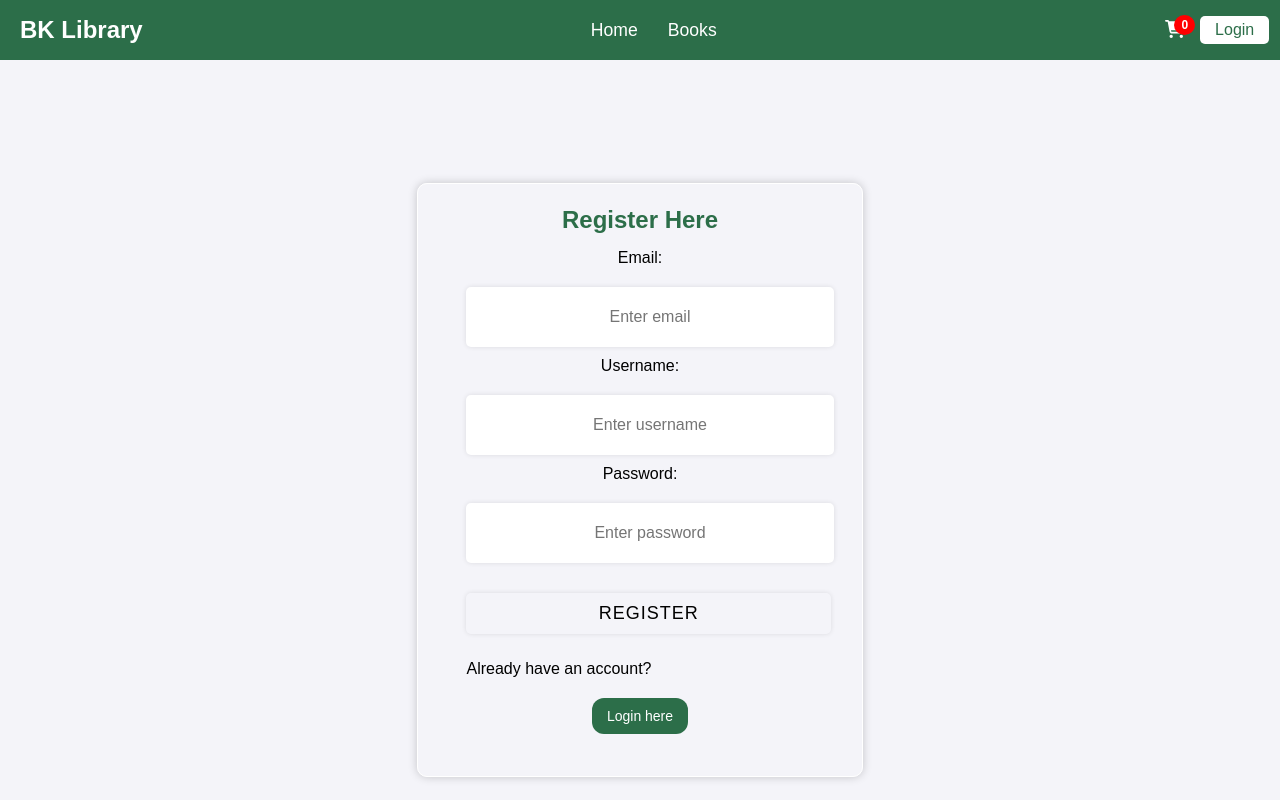
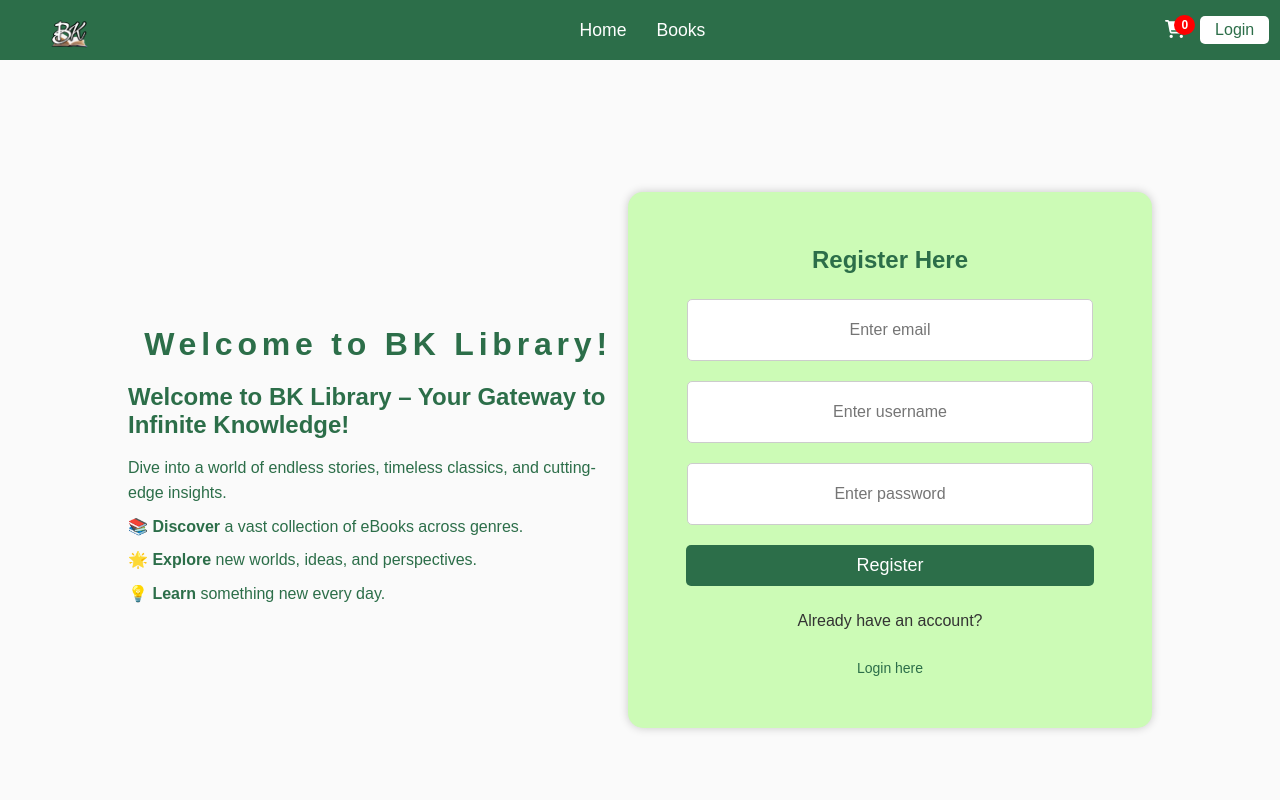
Before and after one commit to BlinKoka/BookStore, a React (Create React App) app in the folder frontend/: page /login in a window 1280 px wide. Both pictures are taken after a click on the button "Register here". Shown: the top 800 px of the page. Built offline with nearby package versions, Linux system fonts and the light colour scheme.

Commit message:
`Added welcome text animation and styling to login/signup page`

```diff
--- a/frontend/src/components/Nav.js
+++ b/frontend/src/components/Nav.js
@@ -5,6 +5,7 @@ import { FontAwesomeIcon } from "@fortawesome/react-fontawesome";
 import { faShoppingCart } from "@fortawesome/free-solid-svg-icons";
 import { useNavigate } from "react-router-dom";
 import { useCart } from "../CartContext";
+import logo from '../components/Assets/logo.PNG'
 import "./nav.css";
 
 function Navigation() {
@@ -57,7 +58,11 @@ function Navigation() {
 
     return (
         <Navbar bg="light" expand="lg">
-            <Navbar.Brand href="/">BK Library</Navbar.Brand>
+            <Navbar.Brand href="/"><img src={logo}
+                alt="Brand Logo"
+                className="navbar-logo"
+                />
+            </Navbar.Brand>
 
             <div className="navbar-nav">
                 <LinkContainer to="/">
--- a/frontend/src/components/footer/footer.css
+++ b/frontend/src/components/footer/footer.css
@@ -16,7 +16,7 @@
 }
 
 .footer-logo img {
-    width: 40px;
+    width: 70px;
     height: auto;
 }
 
--- a/frontend/src/components/footer/footer.jsx
+++ b/frontend/src/components/footer/footer.jsx
@@ -1,6 +1,6 @@
 import React from 'react'
 import './footer.css'
-import logo from '../Assets/logo.png'
+import logo from '../Assets/logo.PNG'
 import Instagram_logo from '../Assets/Instagram_icon.png'
 import facebook_icon from '../Assets/facebook_icon.png'
 import twitter_icon from '../Assets/twitter_logo.png'
--- a/frontend/src/components/loginsignup/LoginSignup.css
+++ b/frontend/src/components/loginsignup/LoginSignup.css
@@ -1,98 +1,108 @@
+/* Overall Layout */
 .container {
   display: flex;
-    justify-content: center;
+  justify-content: space-between;
   align-items: center;
   height: 100vh;
   background-color: hsl(0, 0%, 98%);
+  padding: 0 10%;
 }
 
-  .registerForm,
-  .loginForm {
-    width: 400px;
-    background-color: transparent;
+/* Welcome Text (Left Side) */
+.welcome-container {
+  flex: 1;
+  max-width: 50%;
+  text-align: left;
+  color: #2c6e49;
+}
+
+.static-welcome-message h2 {
+  font-size: 1.5rem;
+  margin-bottom: 1rem;
+}
+
+.static-welcome-message p {
+  font-size: 1rem;
+  line-height: 1.6;
+  margin: 0.5rem 0;
+}
+
+/* Animated Welcome Text */
+.welcome-text h1 {
+  font-size: 2rem;
+  color: #2c6e49;
+  overflow: hidden;
+  white-space: nowrap;
+  letter-spacing: 0.15em;
+}
+
+/* Form Container (Right Side) */
+.form-container {
+  flex: 1;
+  display: flex;
+  justify-content: center;
+  text-align: center;
+}
+
+.registerForm, .loginForm {
+  width: 480px;
+  background-color: rgb(204, 251, 182);
   padding: 22px;
-    border-radius: 10px;
+  border-radius: 15px;
   box-shadow: 0px 0px 10px rgba(0, 0, 0, 0.2);
   display: flex;
   flex-direction: column;
   align-items: center;
-    border: 1px solid white;
 }
 
 h4 {
-    margin-top: 0;
   font-size: 24px;
   color: #2c6e49;
   margin-bottom: 15px;
   text-align: center;
 }
 
-  label {
-    display: block;
-    margin-bottom: 10px;
-    font-size: 16px;
-    color: #000000;
+.textInput {
+  width: 80%;
+  height: 40px;
   text-align: center;
-  }
-
-  .textInput {
-    text-align: center;
-    width: 100%;
-    height: 40px;
   padding: 10px;
   margin-bottom: 10px;
   border-radius: 5px;
-    border: none;
-    box-shadow: 0px 0px 5px rgba(0, 0, 0, 0.1);
+  border: 1px solid #ccc;
   font-size: 16px;
-    color: rgb(0, 51, 128);
 }
-  .registerForm p,
-  .loginForm p {
-    color: rgb(0, 0, 0);
-  }
+
 .button {
-    width: 105%;
+  width: 85%;
   padding: 10px;
-    margin-top: 20px;
-    background-color: var(--color-golden);
-    color: #000000;
+  margin-top: 10px;
+  background-color: #2c6e49;
+  color: white;
   border: none;
   border-radius: 5px;
   cursor: pointer;
-    box-shadow: 0px 0px 5px rgba(0, 0, 0, 0.1);
   font-size: 18px;
-    text-transform: uppercase;
-    letter-spacing: 1px;
-    transition: background-color 0.3s ease-in-out;
 }
 
 .button:hover {
-    background-color: #2c6e49
-  }
-
-  .ahref a {
-    color: var(--color-golden);
-    font-size: 20px;
-    text-decoration: none;
-    margin-top: 20px;
-    transition: color 0.3s ease-in-out;
-  }
-
-  a:hover {
-    color: rgb(137, 0, 0);
+  background-color: #1f4d35;
 }
 
 .statusMessage {
-    margin-top: 20px;
+  margin-top: 10px;
   font-size: 16px;
   color: red;
-    text-align: center;
 }
 
-  .ahref {
-    color: rgb(255, 255, 255);
-    font-size: 13px;
-    background-color: #2c6e49;
-    border-radius: 12px;
+.switch-btn {
+  background: none;
+  border: none;
+  color: #2c6e49;
+  font-size: 14px;
+  cursor: pointer;
 }
+
+.switch-btn:hover {
+  text-decoration: underline;
+}
--- a/frontend/src/components/loginsignup/LoginSignup.jsx
+++ b/frontend/src/components/loginsignup/LoginSignup.jsx
@@ -1,6 +1,6 @@
 import "./LoginSignup.css";
 import Axios from "axios";
-import React, { useState } from "react";
+import React, { useState, useEffect } from "react";
 import { useNavigate } from "react-router-dom";
 
 function Login() {
@@ -10,9 +10,24 @@ function Login() {
   const [loginStatus, setLoginStatus] = useState("");
   const [registerStatus, setRegisterStatus] = useState("");
   const [showRegisterForm, setShowRegisterForm] = useState(false);
-  const [, setIsLoggedIn] = useState(false); // Track login state
+  const [, setIsLoggedIn] = useState(false);
+  const [welcomeText, setWelcomeText] = useState("");
+  const [currentIndex, setCurrentIndex] = useState(0);
 
   const navigate = useNavigate();
+  const welcomeMessage = "Welcome to BK Library!";
+
+  // Animate welcome text
+  useEffect(() => {
+    if (currentIndex < welcomeMessage.length) {
+      const timeout = setTimeout(() => {
+        setWelcomeText((prev) => prev + welcomeMessage[currentIndex]);
+        setCurrentIndex((prev) => prev + 1);
+      }, 100);
+
+      return () => clearTimeout(timeout);
+    }
+  }, [currentIndex, welcomeMessage]);
 
   // Register Function
   const register = (e) => {
@@ -23,16 +38,9 @@ function Login() {
       password: password,
     })
       .then((response) => {
-        if (response.data.message) {
-          setRegisterStatus(response.data.message);
-        } else {
-          setRegisterStatus("Account created successfully");
-        }
+        setRegisterStatus(response.data.message || "Account created successfully");
       })
-      .catch((error) => {
-        console.log(error);
-        setRegisterStatus("An error occurred.");
-      });
+      .catch(() => setRegisterStatus("An error occurred."));
   };
 
   // Login Function
@@ -47,134 +55,57 @@ function Login() {
       } else {
         setLoginStatus("Login was successful");
         localStorage.setItem("accessToken", response.data.accessToken);
-        localStorage.setItem("role", response.data.role); // Set the role in localStorage
+        localStorage.setItem("role", response.data.role);
         localStorage.setItem("idusers", response.data.idusers);
-        setIsLoggedIn(true); // Update login state
+        setIsLoggedIn(true);
         navigate("/");
       }
     });
   };
 
-  // Toggle between Register and Login Forms
-  const toggleRegisterForm = () => {
-    setShowRegisterForm(!showRegisterForm);
-  };
+  return (
+    <div className="container">
+      {/* Left Side: Welcome Text */}
+      <div className="welcome-container">
+        <div className="static-welcome-message">
+          <div className="welcome-text">
+            <h1>{welcomeText}</h1>
+          </div>
+          <h2>Welcome to BK Library – Your Gateway to Infinite Knowledge!</h2>
+          <p>Dive into a world of endless stories, timeless classics, and cutting-edge insights.</p>
+          <p>📚 <strong>Discover</strong> a vast collection of eBooks across genres.</p>
+          <p>🌟 <strong>Explore</strong> new worlds, ideas, and perspectives.</p>
+          <p>💡 <strong>Learn</strong> something new every day.</p>
+        </div>
+      </div>
 
-  return (
-    <div className="container app__bg" id="login">
+      {/* Right Side: Login/Register Form */}
+      <div className="form-container">
         {showRegisterForm ? (
           <div className="registerForm">
             <form onSubmit={register}>
               <h4>Register Here</h4>
-            <label htmlFor="email">Email: </label>
-            <input
-              className="textInput"
-              type="email"
-              name="email"
-              onChange={(e) => setEmail(e.target.value)}
-              placeholder="Enter email"
-              required
-              value={email || ""}
-            />
-            <label htmlFor="username">Username: </label>
-            <input
-              className="textInput"
-              type="text"
-              name="username"
-              onChange={(e) => setUsername(e.target.value)}
-              placeholder="Enter username"
-              required
-              value={username || ""}
-            />
-            <label htmlFor="password">Password: </label>
-            <input
-              className="textInput"
-              type="password"
-              name="password"
-              onChange={(e) => setPassword(e.target.value)}
-              placeholder="Enter password"
-              autoComplete="current-password"
-              required
-              value={password || ""}
-            />
-            <input
-              className="button"
-              type="submit"
-              value="Register"
-            />
-            <p>
-              Already have an account?{" "}
-              <b>
-                <button
-                  type="button"
-                  style={{
-                    textDecoration: "none",
-                    color: "white",
-                    backgroundColor: "#2c6e49",
-                    fontSize: "14px",
-                    borderRadius: "12px"
-                  }}
-                  onClick={toggleRegisterForm}
-                >
-                  Login here
-                </button>
-              </b>
-            </p>
-            <p
-              style={{ color: registerStatus.includes("taken") ? "red" : "green" }}
-            >
-              {registerStatus}
-            </p>
+              <input type="email" name="email" placeholder="Enter email" required value={email} onChange={(e) => setEmail(e.target.value)} className="textInput" />
+              <input type="text" name="username" placeholder="Enter username" required value={username} onChange={(e) => setUsername(e.target.value)} className="textInput" />
+              <input type="password" name="password" placeholder="Enter password" required value={password} onChange={(e) => setPassword(e.target.value)} className="textInput" />
+              <input type="submit" value="Register" className="button" />
+              <p>Already have an account? <button type="button" className="switch-btn" onClick={() => setShowRegisterForm(false)}>Login here</button></p>
+              <p className="statusMessage">{registerStatus}</p>
             </form>
           </div>
         ) : (
           <div className="loginForm">
             <form onSubmit={login}>
               <h4>Login Here</h4>
-            <label htmlFor="username">Username: </label>
-            <input
-              className="textInput"
-              type="text"
-              name="username"
-              onChange={(e) => setUsername(e.target.value)}
-              placeholder="Enter username"
-              required
-              value={username || ""}
-            />
-            <label htmlFor="password">Password: </label>
-            <input
-              className="textInput"
-              type="password"
-              name="password"
-              onChange={(e) => setPassword(e.target.value)}
-              placeholder="Enter password"
-              autoComplete="current-password"
-              required
-              value={password || ""}
-            />
-            <input
-              className="button"
-              type="submit"
-              value="Login"
-            />
-            <p>
-              Don't have an account?{" "}
-              <b>
-                <button
-                  type="button"
-                  className="ahref"
-                  onClick={toggleRegisterForm}
-                >
-                  Register here
-                </button>
-              </b>
-            </p>
-            <p style={{ color: "red" }} className="statusMessage">
-              {loginStatus}
-            </p>
+              <input type="text" name="username" placeholder="Enter username" required value={username} onChange={(e) => setUsername(e.target.value)} className="textInput" />
+              <input type="password" name="password" placeholder="Enter password" required value={password} onChange={(e) => setPassword(e.target.value)} className="textInput" />
+              <input type="submit" value="Login" className="button" />
+              <p>Don't have an account? <button type="button" className="switch-btn" onClick={() => setShowRegisterForm(true)}>Register here</button></p>
+              <p className="statusMessage">{loginStatus}</p>
             </form>
           </div>
         )}
+      </div>
     </div>
   );
 }
--- a/frontend/src/components/nav.css
+++ b/frontend/src/components/nav.css
@@ -11,18 +11,30 @@
 
 .navbar-brand {
   color: white !important;
-  font-size: 1.5rem;
+  font-size: 2rem;
   font-weight: bold;
-  line-height: 60px !important;
-  padding: 0 !important;
+  display: flex;
+  align-items: center;
+  gap: 15px;
   text-decoration: none;
 }
 
+.navbar-logo {
+  height: 100px;
+  width: auto;
+  object-fit: contain;
+  border-radius: 10px;
+  transition: transform 0.3s ease-in-out;
+}
+
+.navbar-logo:hover {
+  transform: scale(1.1);
+}
 /* Nav Links */
 .navbar-nav {
   display: flex;
   align-items: center;
-  gap: 10px; /* Add spacing between nav items */
+  gap: 10px;
 }
 
 .navbar-nav .nav-link {
@@ -46,19 +58,19 @@
 }
 
 .navbar-nav .nav-dropdown .dropdown-toggle::after {
-  border-top-color: white !important; /* Customize dropdown arrow color */
+  border-top-color: white !important;
 }
 
 .navbar-nav .nav-dropdown .dropdown-menu {
   background-color: #2c6e49 !important;
   border: none;
-  min-width: 200px; /* Adjust dropdown width */
+  min-width: 200px;
 }
 
 .navbar-nav .nav-dropdown .dropdown-item {
   color: white !important;
   padding: 8px 16px;
-  transition: background-color 0.2s ease, color 0.2s ease; /* Smooth transitions */
+  transition: background-color 0.2s ease, color 0.2s ease;
 }
 
 .navbar-nav .nav-dropdown .dropdown-item:hover,
@@ -68,7 +80,7 @@
 }
 
 .navbar-nav .nav-dropdown .dropdown-item.active {
-  background-color: rgba(255, 255, 255, 0.2) !important; /* Active state */
+  background-color: rgba(255, 255, 255, 0.2) !important;
   font-weight: bold;
 }
 
```
Also changed, not shown: frontend/src/components/Assets/logo.png. Lines whose indentation alone changed are shown as unchanged.
